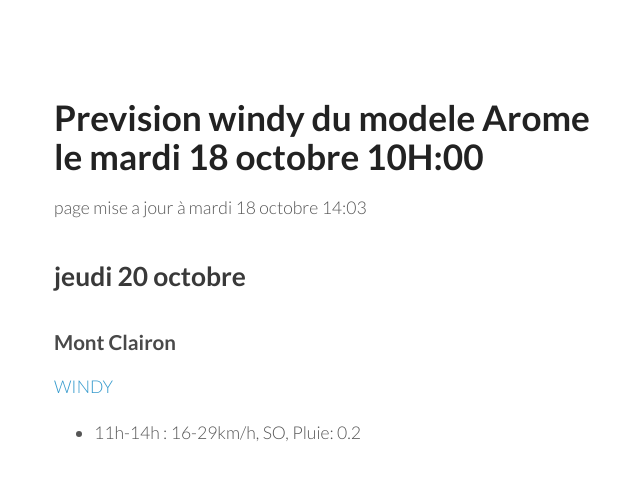
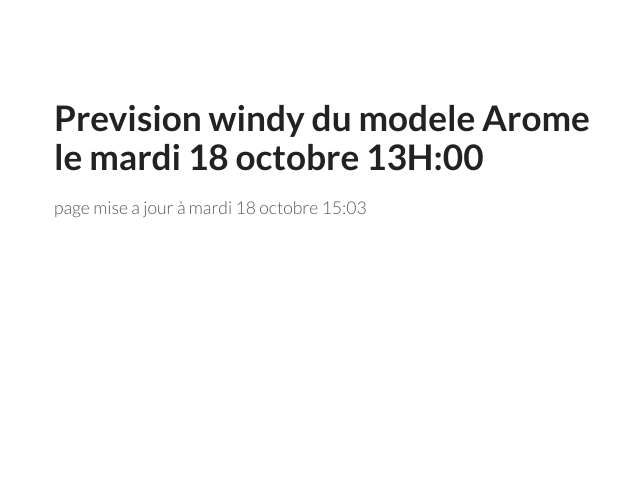
Before and after one commit to parapente-dans-le-nord/parapente-dans-le-nord.github.io, a Jekyll site: the page built from index.markdown, in a window 1280 px wide. Shown: the top 480 px of the page, without its empty margins (116-756 px from the left). Built offline with Jekyll 4.4.1, drawn with Linux system fonts in a browser that asks for light colours; our own code applies the rules of GitHub Pages for plain Markdown files.

Commit message:
update index.markdown

```diff
--- a/index.markdown
+++ b/index.markdown
@@ -3,13 +3,5 @@ layout: my-layout
 ---
 
 
-# Prevision windy du modele Arome le mardi 18 octobre 10H:00
-page mise a jour à mardi 18 octobre 14:03
-
-## jeudi 20 octobre
-
-### Mont Clairon
-
- [WINDY](https://windy.com/49.919/2.729?49.515,2.730,8,m:e2magfH)
-
-- 11h-14h : 16-29km/h, SO, Pluie: 0.2
+# Prevision windy du modele Arome le mardi 18 octobre 13H:00
+page mise a jour à mardi 18 octobre 15:03
```
